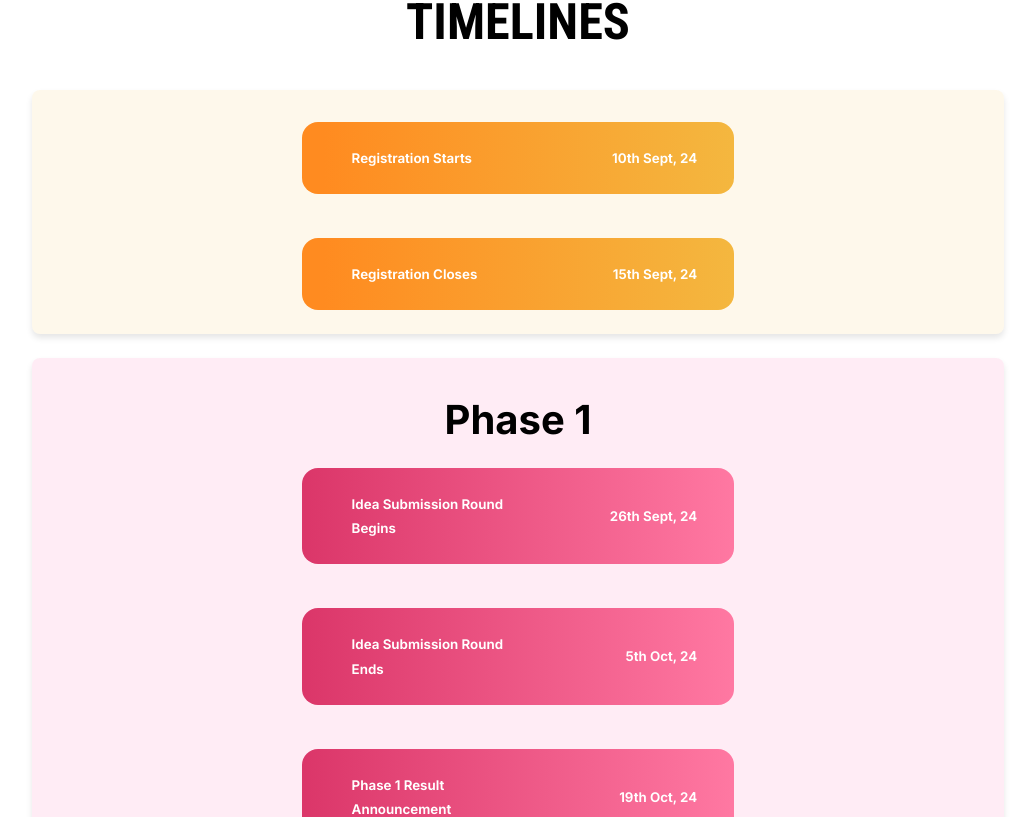
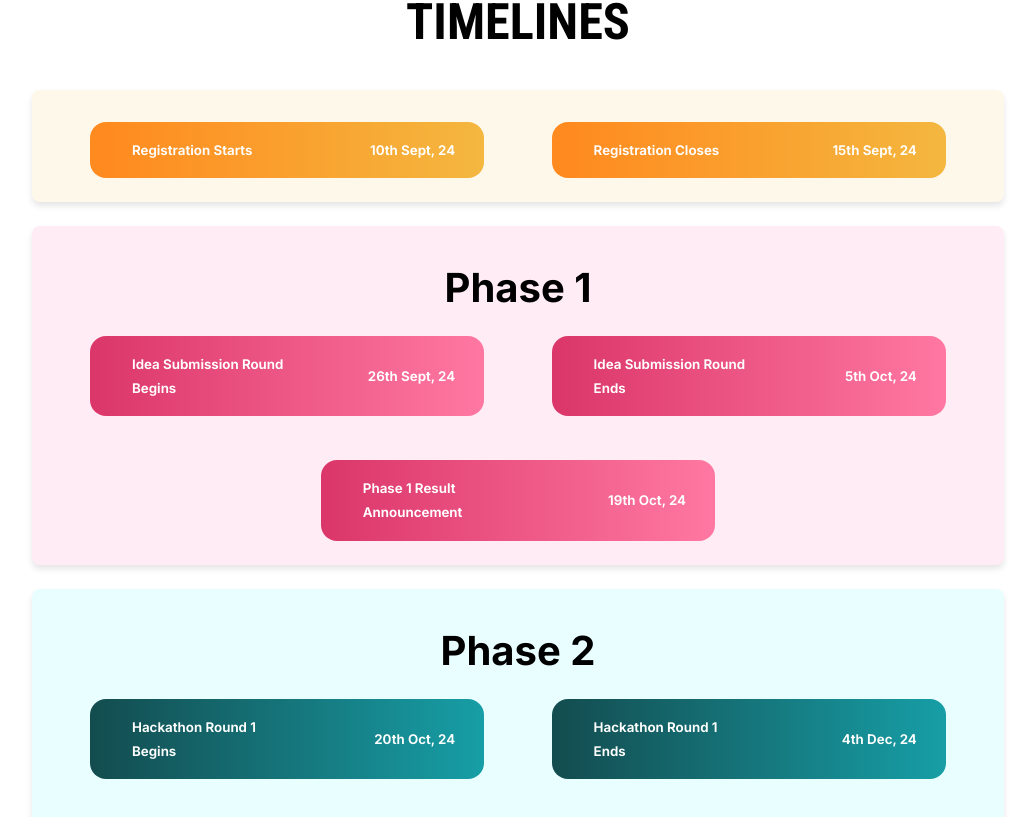
Before and after one commit to Vansh17555555/test, a React (Vite) app in the folder new-xr/: page / in a window 1280 px wide. Shown: the part 3119-3936 px from the top of the page, without its empty margins (122-1157 px from the left). Built offline with nearby package versions, Linux system fonts and the light colour scheme.

Commit message:
pushing new changes

```diff
--- a/new-xr/src/App.css
+++ b/new-xr/src/App.css
@@ -1036,9 +1036,9 @@ margin-bottom: 4vw;
 
 .event {
   background: linear-gradient(90deg, #FF8B20 5%, #F4B73F 100%);
-  padding: 3vh;
+  padding: 2vh;
   border-radius: 2vh;
-  width: calc(50% - 3vw); /* Each event takes up 50% of the container, minus gap */
+  width: calc(50% - 6vw); /* Each event takes up 50% of the container, minus gap */
   margin-bottom: 1vh;
   transition: background-color 0.3s;
   display: flex;
```
